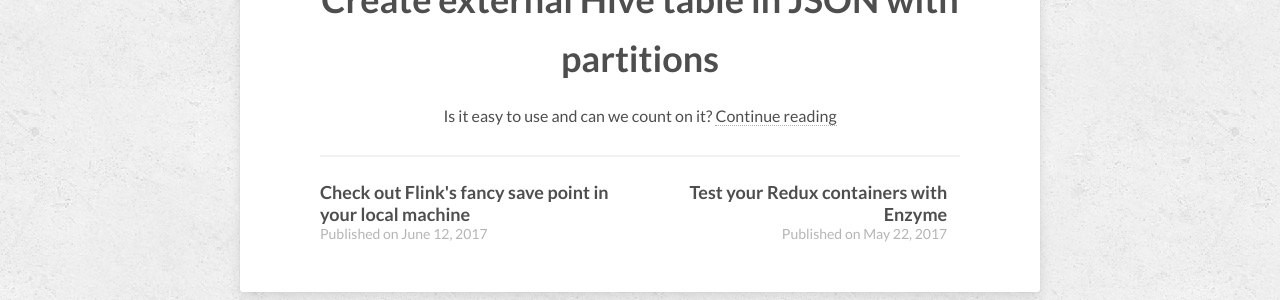
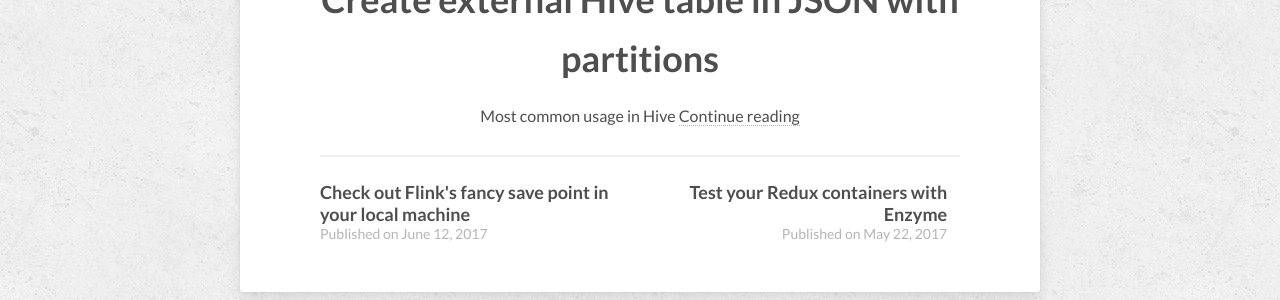
Before and after one commit to visualskyrim/visualskyrim.github.io, a Jekyll site: the page built from _posts/2014-09-11-python-check-type.md, in a window 1280 px wide. Shown: the part 1426-1726 px from the top of the page. Built offline with Jekyll 4.4.1, drawn with Linux system fonts in a browser that asks for light colours; nearby versions of some CDN libraries; comment, search, counter and statistics services are not loaded.

Commit message:
Change description

```diff
--- a/_posts/2017-11-10-create-external-json-hive-table-with-partitions.md
+++ b/_posts/2017-11-10-create-external-json-hive-table-with-partitions.md
@@ -1,7 +1,7 @@
 ---
 layout: post
 title: "Create external Hive table in JSON with partitions"
-description: "Is it easy to use and can we count on it?"
+description: "Most common usage in Hive"
 modified: 2017-11-10
 tags: [hive]
 category: Snippets
```
